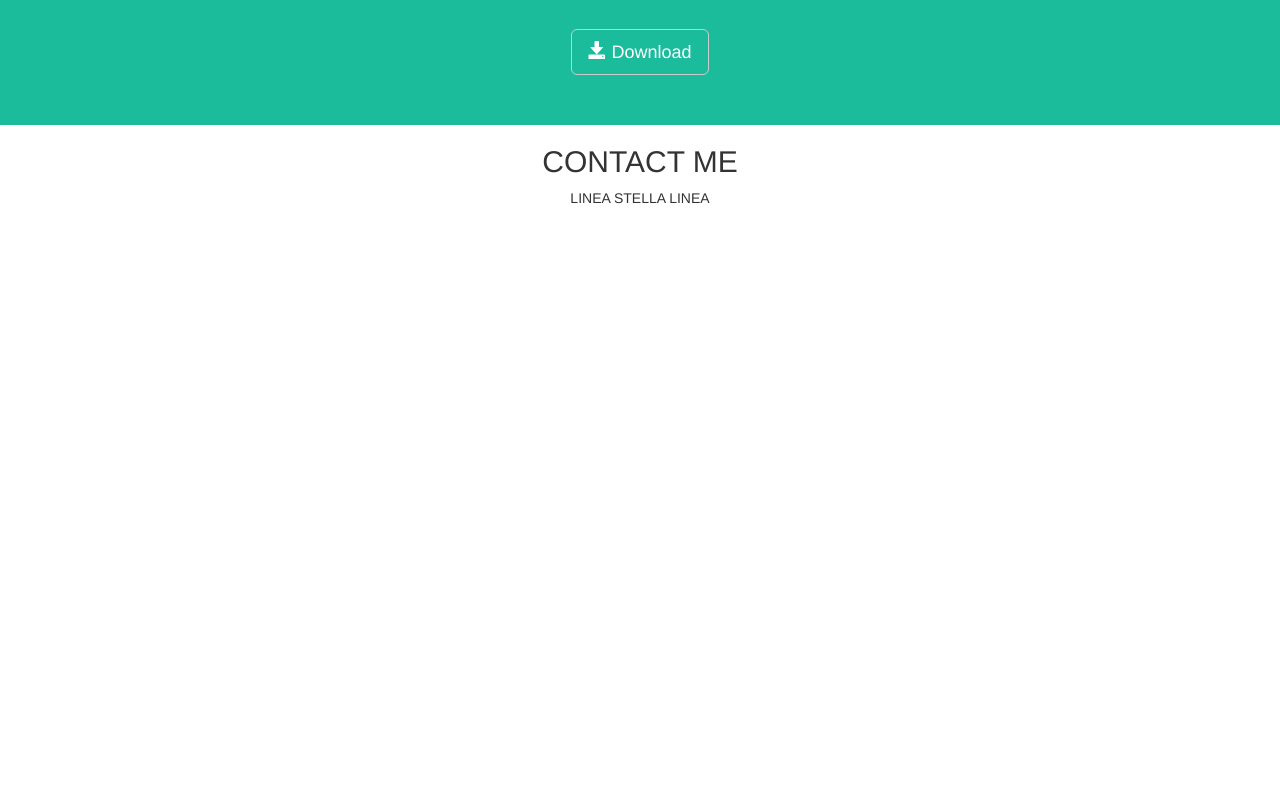
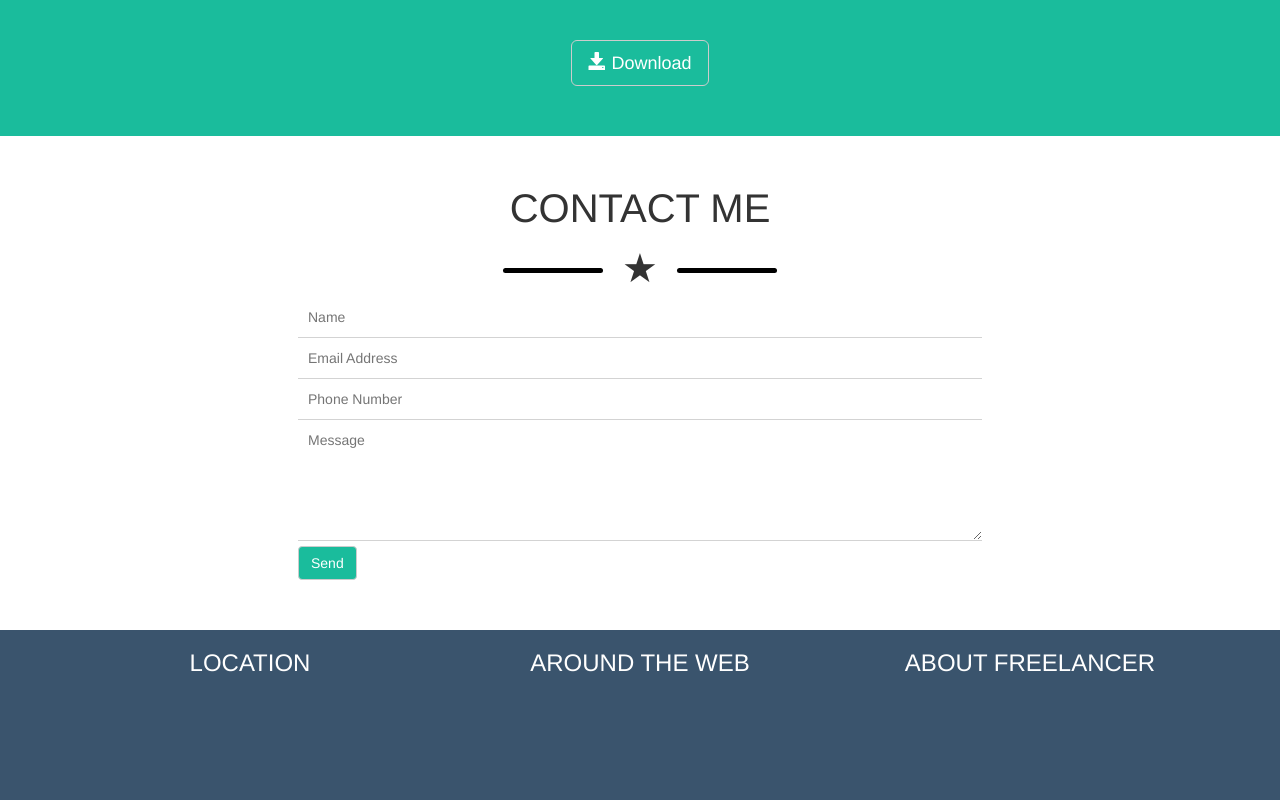
Before and after one commit to AleMancio89/html-css-bootstrap-freelancer, a plain HTML site: page index.html in a window 1280 px wide. Shown: the part 1760-2560 px from the top of the page. Drawn offline with nearby package versions, Linux system fonts and the light colour scheme.

Commit message:
Untill "Contact me" section, responsive ok"

```diff
--- a/css/style.css
+++ b/css/style.css
@@ -1,5 +1,9 @@
 .debug{
   border: 1px solid black;
+}
+
+h2{
+  font-size: 40px;
 }
 
 nav [class*="col-"]{
@@ -53,7 +57,7 @@ nav li:hover{
 
 .line{
   height: 5px;
-  width: 8vw;
+  width: 100px;
   margin: 0 15px;
   border-radius: 3px;
   display: inline-block;
@@ -69,10 +73,6 @@ nav li:hover{
   vertical-align: middle;
 }
 
-.star_decoration .white{
-
-}
-
 .jumbotron > div{
   margin-top: 24px;
   margin-bottom: 24px;
@@ -85,10 +85,6 @@ nav li:hover{
 #portfolio{
   text-align: center;
   margin: 50px auto;
-}
-
-#portfolio h2{
-  font-size: 40px;
 }
 
 .l-black{
@@ -127,13 +123,33 @@ nav li:hover{
   margin: 50px auto;
 }
 
-/* DA QUI IN POI DA RIVEDERE */
-
 /* CONTACT */
 
-#contact{
-  height: 680px;
+#contact h2, #star_dec_align{
   text-align: center;
+}
+
+#contact h2{
+  margin-top: 50px;
+}
+
+form{
+  width:60%;
+  margin-left: auto;
+  margin-right: auto;
+}
+
+input, textarea{
+  width: 100%;
+  border: none;
+  border-bottom: 1px solid lightgray;
+  padding: 10px;
+}
+
+.my-send-button{
+  background-color: #1abc9c;
+  color: white;
+  margin-bottom: 50px;
 }
 
 /* FOOTER */
@@ -149,8 +165,7 @@ footer{
 @media screen and (max-width: 768px) {
 
   .logo-top{
-    line-height: 90px;
-    font-size: 2rem;
+    font-size: 2.3rem;
   }
 }
 
--- a/index.html
+++ b/index.html
@@ -13,7 +13,7 @@
       <nav>
         <div class="container">
           <div class="row">
-            <div class="col-xs-offset-1 col-xs-7 col-sm-offset-0 col-sm-7 col-md-6">
+            <div class="col-xs-8 col-sm-8 col-md-6">
               <div class="logo-top">START BOOTSTRAP</div>
             </div>
             <div class="hidden-xs hidden-sm col-md-6">
@@ -23,7 +23,7 @@
                 <li>PORTFOLIO</li>
               </ul>
             </div>
-            <div class="col-xs-3 col-sm-5 hidden-md hidden-lg">
+            <div class="col-xs-4 col-sm-4 hidden-md hidden-lg">
               <button type="button" class="my_button btn btn-default btn-lg">
                 MENU <span class="glyphicon glyphicon-menu-hamburger" aria-hidden="true"></span>
               </button>
@@ -119,25 +119,30 @@
             <span class="glyphicon glyphicon-save" aria-hidden="true"></span> Download
           </button>
 
-
         </div>
       </section>
     <!-- Contact section -->
       <section id="contact">
         <div class="container">
-          <div class="row title">
-            <div class="col-xs-12">
+          <h2>CONTACT ME</h2>
+          <div id="star_dec_align" class"star_decoration contact">
+            <div class="line l-black"></div>
+            <div class="star">&#9733;</div>
+            <div class="line l-black"></div>
+          </div>
+          <form>
+            <input type="text" placeholder="Name">
+            <input type="text" placeholder="Email Address">
+            <input type="text" placeholder="Phone Number">
+            <textarea rows="5" placeholder="Message"></textarea>
+            <button class="my-send-button btn btn-default" type="submit">Send</button>
+          </form>
 
-              <h2>CONTACT ME</h2>
-              <div> LINEA STELLA LINEA </div>
 
-            </div>
-          </div>
-          <div class="row form">
 
-          </div>
-        </div>
+        </iv>
       </section>
+
     </main>
 
     <footer>
```
